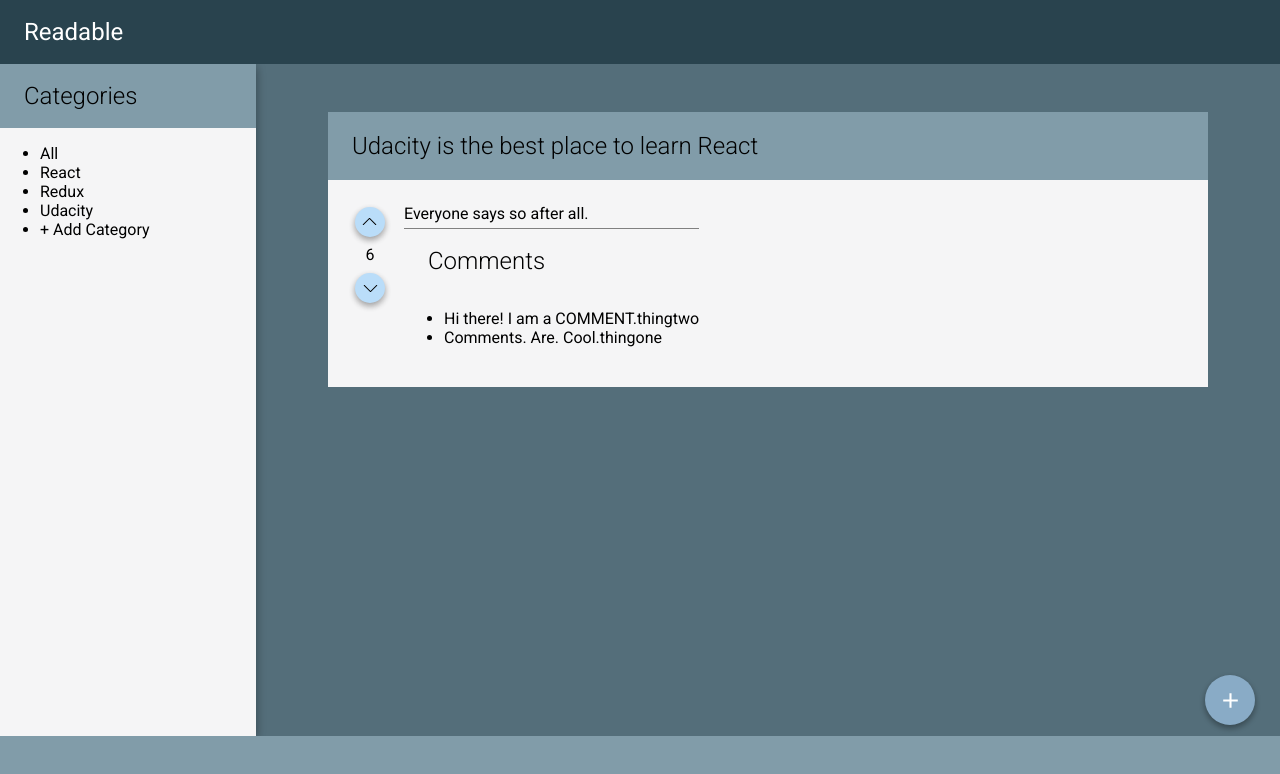
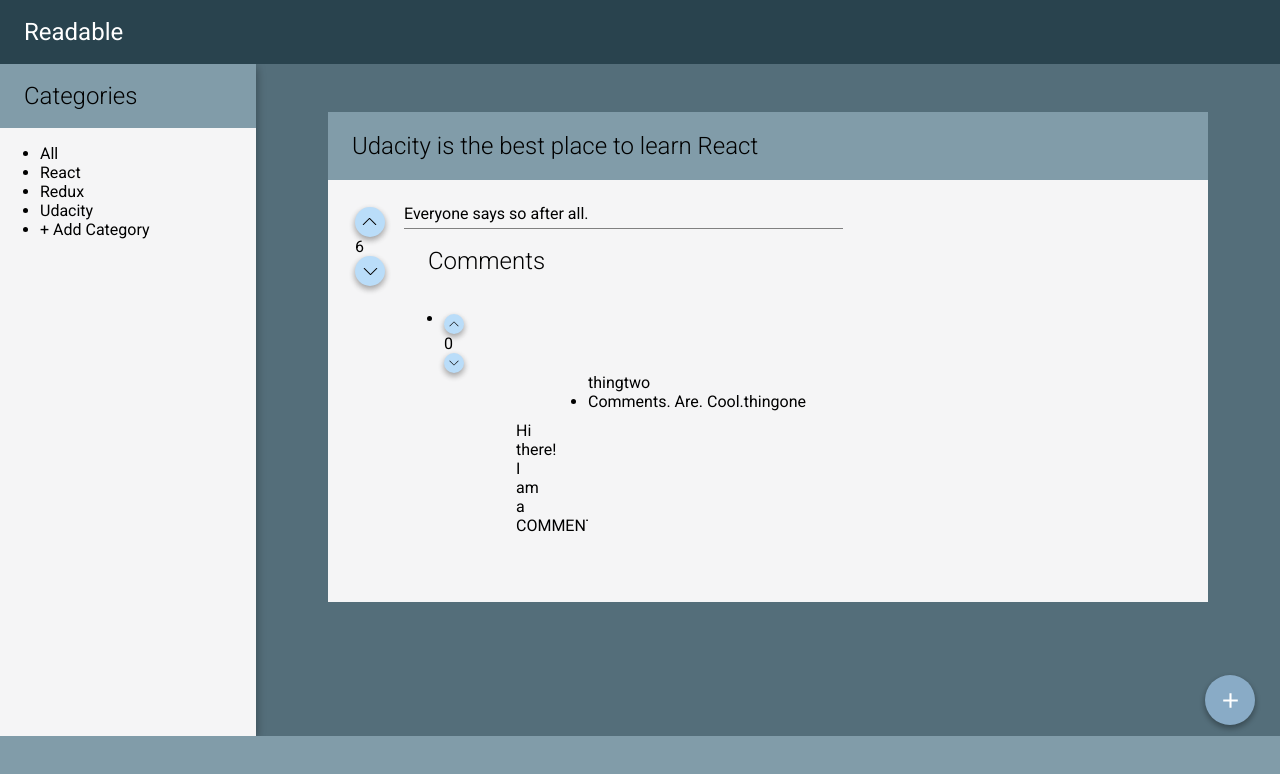
Before and after one commit to edhzsz/reactnd-readable, a React (Create React App) app in the folder frontend/: page / in a window 1280 px wide. Shown: the top 774 px of the page. Built offline with nearby package versions, Linux system fonts and the light colour scheme.

Commit message:
code: Add the Comment component -  Start using it in the prototype

```diff
--- a/frontend/src/App.css
+++ b/frontend/src/App.css
@@ -162,18 +162,6 @@
   margin: 3px;
 }
 
-.post-votes span {
-  text-align: center;
-  margin-right: 16px;
-  display: block;
-  line-height: 36px;
-}
-
-.up-vote button {
-  transform: rotate(180deg);
-  box-shadow: 0 -3px 6px rgba(0,0,0,0.16), 0 -3px 6px rgba(0,0,0,0.23);
-}
-
 .post-wrapper {
   float: left;
 }
--- a/frontend/src/App.js
+++ b/frontend/src/App.js
@@ -1,5 +1,6 @@
 import React, { Component } from 'react';
 import RoundButton from './components/RoundButton';
+import Comment from './components/Comment';
 import Votes from './components/Votes';
 import './App.css';
 import addIcon from './icons/add.svg'
@@ -40,10 +41,7 @@
                       <span className="title">Comments</span>
                       <ul>
                         <li>
-                        <div>
-                            <span className="comment-content">Hi there! I am a COMMENT.</span>
-                            <span className="comment-author">thingtwo</span>
-                          </div>
+                          <Comment author="thingtwo" content="Hi there! I am a COMMENT." votes={0} />
                         </li>
                         <li>
                           <div>
--- /dev/null
+++ b/frontend/src/components/Comment/index.js
@@ -0,0 +1,26 @@
+import React from 'react';
+import PropTypes from 'prop-types';
+import './Comment.css'
+import Votes from '../Votes'
+
+const Comment = (props) => {
+  return (
+    <div className="comment">
+      <Votes votes={props.votes} onUpvote={props.onUpvote} onDownvote={props.onDownvote} size={20} />
+      <div>
+        <span className="content">{props.content}</span>
+        <span className="author">{props.author}</span>
+      </div>
+    </div>
+  );
+}
+
+Comment.propTypes = {
+  author: PropTypes.string.isRequired,
+  content: PropTypes.string.isRequired,
+  votes: PropTypes.number.isRequired,
+  onUpvote: PropTypes.func,
+  onDownvote: PropTypes.func
+}
+
+export default Comment;
```
Also changed, not shown: frontend/src/components/Comment/Comment.css (added), 2 other files (tests, documents, lock files or other folders).
